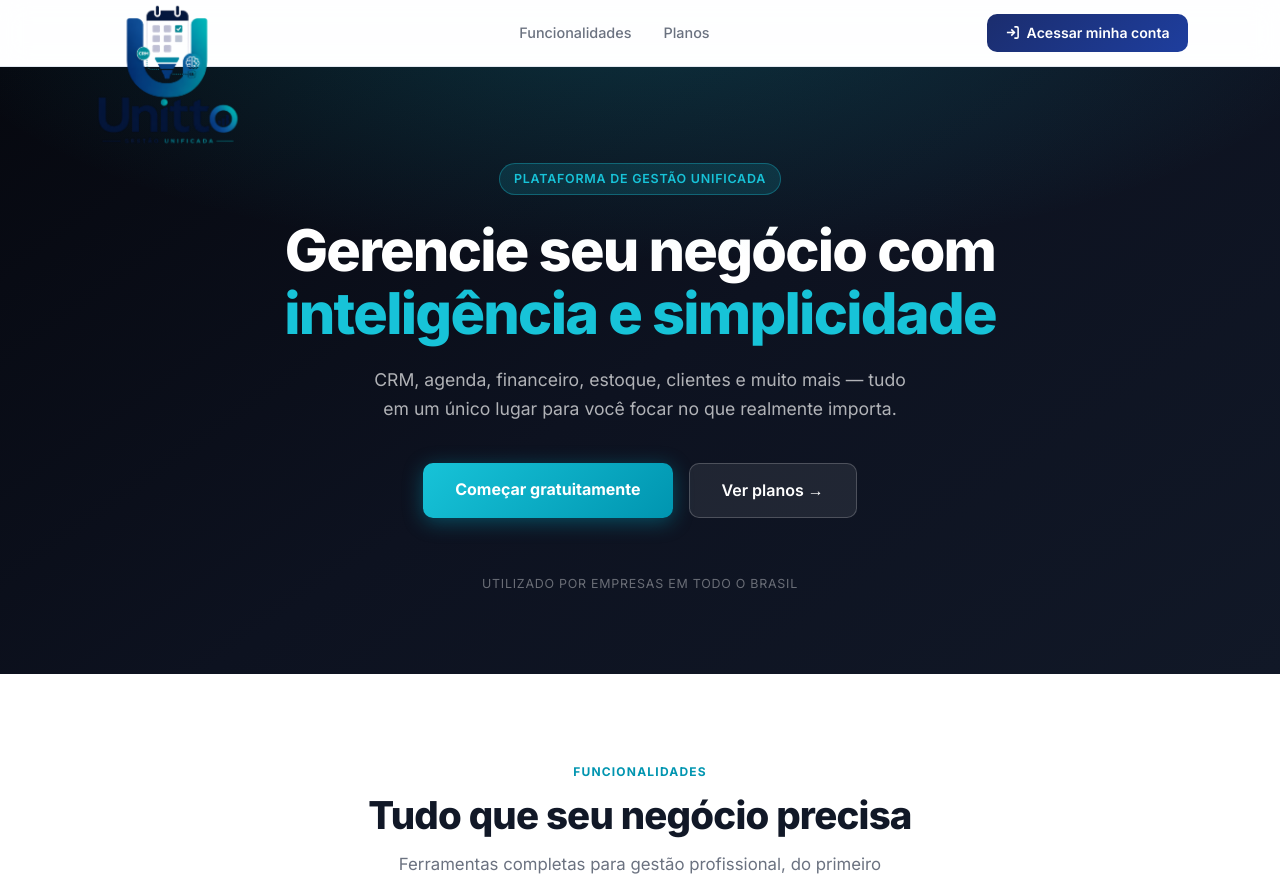
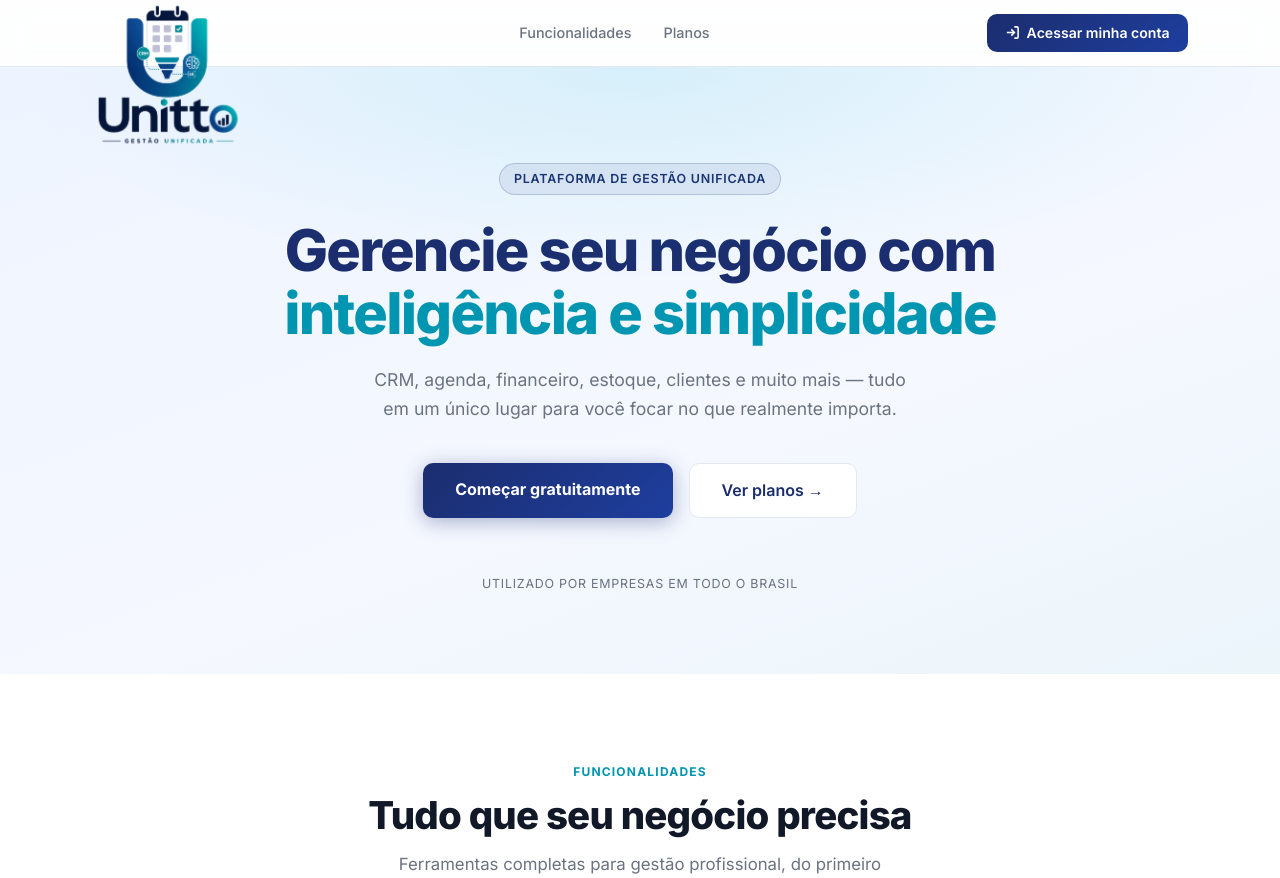
Before and after one commit to eliasandradep/unitto, a Flask app: page / in a window 1280 px wide. Shown: the top 878 px of the page. Run offline with Flask 3, Linux system fonts and the light colour scheme; data that the repository does not hold is empty.

Commit message:
feat: hero com fundo claro azul-acinzentado para destacar cores da logo

```diff
--- a/static/css/landing.css
+++ b/static/css/landing.css
@@ -52,8 +52,8 @@ img  { display: block; max-width: 100%; }
 
 /* ── Hero ────────────────────────────────────────────────── */
 .hero {
-  background: linear-gradient(145deg, #06080F 0%, #0D1220 50%, #111827 100%);
-  color: #fff;
+  background: linear-gradient(160deg, #EEF4FF 0%, #F5F8FF 60%, #EBF5FA 100%);
+  color: var(--text);
   padding: 6rem 2rem 5rem;
   text-align: center;
   position: relative;
@@ -62,14 +62,14 @@ img  { display: block; max-width: 100%; }
 .hero::before {
   content: '';
   position: absolute; inset: 0;
-  background: radial-gradient(ellipse 80% 60% at 50% -10%, rgba(23,195,216,.2) 0%, transparent 70%);
+  background: radial-gradient(ellipse 70% 50% at 50% 0%, rgba(23,195,216,.12) 0%, transparent 70%);
   pointer-events: none;
 }
 .hero__badge {
   display: inline-block;
-  background: rgba(23,195,216,.15);
-  border: 1px solid rgba(23,195,216,.35);
-  color: var(--teal);
+  background: rgba(27,45,110,.08);
+  border: 1px solid rgba(27,45,110,.2);
+  color: var(--navy);
   font-size: .78rem; font-weight: 600;
   padding: .3rem .85rem; border-radius: 20px;
   letter-spacing: .06em; text-transform: uppercase;
@@ -80,32 +80,33 @@ img  { display: block; max-width: 100%; }
   font-weight: 800; line-height: 1.1;
   letter-spacing: -.03em;
   max-width: 760px; margin: 0 auto 1.25rem;
+  color: var(--navy);
 }
-.hero__title span { color: var(--teal); }
+.hero__title span { color: var(--teal-dark); }
 .hero__sub {
-  font-size: 1.1rem; color: rgba(255,255,255,.68);
+  font-size: 1.1rem; color: var(--muted);
   max-width: 540px; margin: 0 auto 2.5rem; line-height: 1.65;
 }
 .hero__actions { display: flex; gap: 1rem; justify-content: center; flex-wrap: wrap; }
 .btn-hero-primary {
   padding: .85rem 2rem; border-radius: var(--radius);
-  background: linear-gradient(135deg, var(--teal) 0%, var(--teal-dark) 100%);
+  background: linear-gradient(135deg, var(--navy) 0%, var(--navy-mid) 100%);
   color: #fff; font-weight: 700; font-size: 1rem;
-  box-shadow: 0 4px 20px rgba(0,149,176,.45);
+  box-shadow: 0 4px 20px rgba(27,45,110,.35);
   transition: transform .2s, box-shadow .2s;
 }
-.btn-hero-primary:hover { transform: translateY(-2px); box-shadow: 0 8px 28px rgba(0,149,176,.55); }
+.btn-hero-primary:hover { transform: translateY(-2px); box-shadow: 0 8px 28px rgba(27,45,110,.45); }
 .btn-hero-secondary {
   padding: .85rem 2rem; border-radius: var(--radius);
-  background: rgba(255,255,255,.08); border: 1px solid rgba(255,255,255,.2);
-  color: #fff; font-weight: 600; font-size: 1rem;
-  transition: background .2s;
+  background: #fff; border: 1.5px solid var(--border);
+  color: var(--navy); font-weight: 600; font-size: 1rem;
+  transition: background .2s, border-color .2s;
 }
-.btn-hero-secondary:hover { background: rgba(255,255,255,.14); }
+.btn-hero-secondary:hover { border-color: var(--navy); background: var(--bg); }
 
 .hero__logos {
   margin-top: 3.5rem;
-  font-size: .78rem; color: rgba(255,255,255,.38);
+  font-size: .78rem; color: var(--muted);
   letter-spacing: .06em; text-transform: uppercase;
 }
 
```
